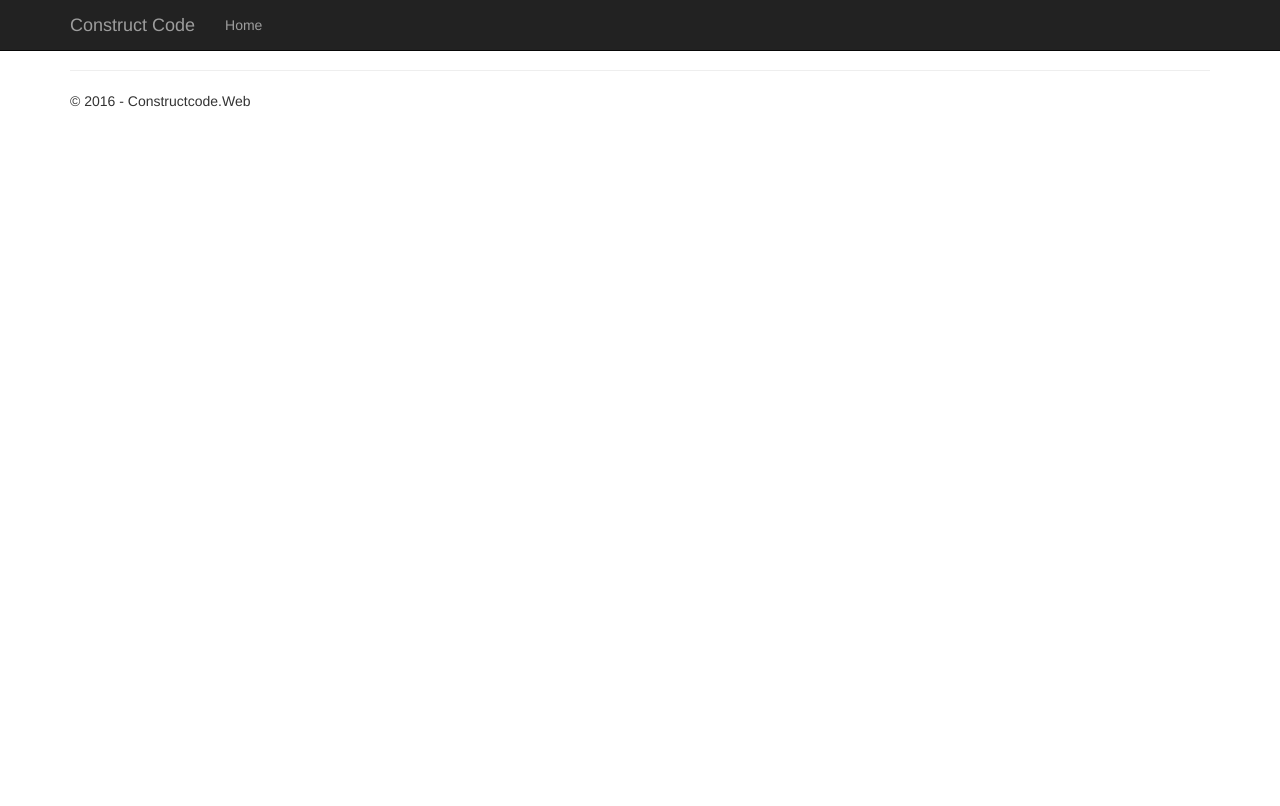
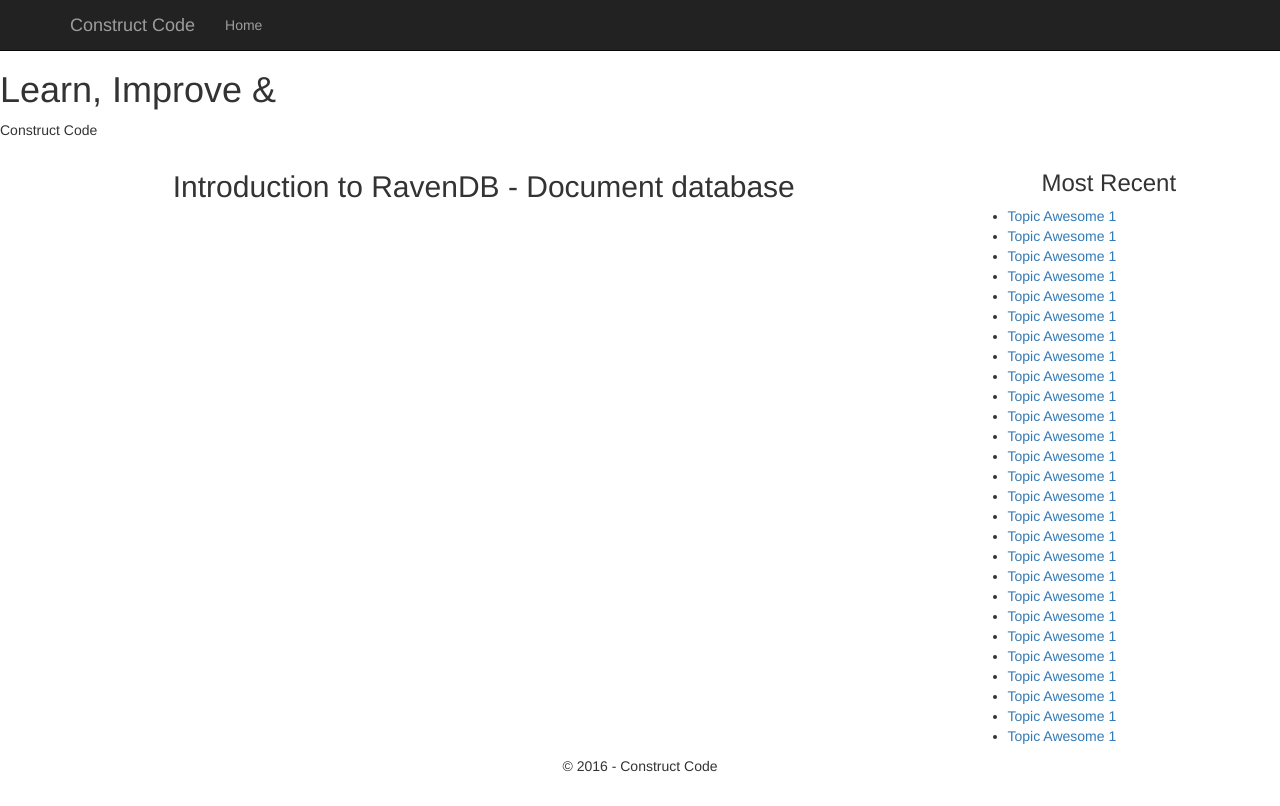
Before and after one commit to runeanielsen/constructcode, an ASP.NET Core app: page / in a window 1280 px wide. Before the commit the page ends 107 px from the top, so only its background shows below. Run offline with ASP.NET Core 8, Linux system fonts and the light colour scheme; some libraries are stand-ins or nearby versions.

Commit message:
Added a decent layout for page

```diff
--- a/Constructcode.Web/Views/Home/Index.cshtml
+++ b/Constructcode.Web/Views/Home/Index.cshtml
@@ -1,3 +1,56 @@
 @{
     ViewData["Title"] = "Home Page";
 }
+
+<div class="row">
+    <div class="frontpage-banner">
+        <div class="banner-content">
+            <h1>Learn, Improve &</h1>
+            <p>Construct Code</p>
+        </div>
+    </div>
+
+    <div class="col-md-12">
+        <div class="col-md-9">
+            <div class="main-content">
+                <h2 class="text-center">Introduction to RavenDB - Document database</h2>
+            </div>
+        </div>
+
+
+        <div class="col-md-3">
+            <div class="side-menu">
+                <h3 class="text-center">Most Recent</h3>
+                <ul>
+                    <li><a href="">Topic Awesome 1</a></li>
+                    <li><a href="">Topic Awesome 1</a></li>
+                    <li><a href="">Topic Awesome 1</a></li>
+                    <li><a href="">Topic Awesome 1</a></li>
+                    <li><a href="">Topic Awesome 1</a></li>
+                    <li><a href="">Topic Awesome 1</a></li>
+                    <li><a href="">Topic Awesome 1</a></li>
+                    <li><a href="">Topic Awesome 1</a></li>
+                    <li><a href="">Topic Awesome 1</a></li>
+                    <li><a href="">Topic Awesome 1</a></li>
+                    <li><a href="">Topic Awesome 1</a></li>
+                    <li><a href="">Topic Awesome 1</a></li>
+                    <li><a href="">Topic Awesome 1</a></li>
+                    <li><a href="">Topic Awesome 1</a></li>
+                    <li><a href="">Topic Awesome 1</a></li>
+                    <li><a href="">Topic Awesome 1</a></li>
+                    <li><a href="">Topic Awesome 1</a></li>
+                    <li><a href="">Topic Awesome 1</a></li>
+                    <li><a href="">Topic Awesome 1</a></li>
+                    <li><a href="">Topic Awesome 1</a></li>
+                    <li><a href="">Topic Awesome 1</a></li>
+                    <li><a href="">Topic Awesome 1</a></li>
+                    <li><a href="">Topic Awesome 1</a></li>
+                    <li><a href="">Topic Awesome 1</a></li>
+                    <li><a href="">Topic Awesome 1</a></li>
+                    <li><a href="">Topic Awesome 1</a></li>
+                    <li><a href="">Topic Awesome 1</a></li>
+                </ul>
+            </div>
+        </div>
+    </div>
+</div>
--- a/Constructcode.Web/Views/Shared/_Layout.cshtml
+++ b/Constructcode.Web/Views/Shared/_Layout.cshtml
@@ -8,12 +8,14 @@
     <environment names="Development">
         <link rel="stylesheet" href="~/lib/bootstrap/dist/css/bootstrap.css" />
         <link rel="stylesheet" href="~/css/site.css" />
+        <link href="https://fonts.googleapis.com/css?family=Open+Sans" rel="stylesheet">
     </environment>
     <environment names="Staging,Production">
         <link rel="stylesheet" href="https://ajax.aspnetcdn.com/ajax/bootstrap/3.3.6/css/bootstrap.min.css"
               asp-fallback-href="~/lib/bootstrap/dist/css/bootstrap.min.css"
               asp-fallback-test-class="sr-only" asp-fallback-test-property="position" asp-fallback-test-value="absolute" />
         <link rel="stylesheet" href="~/css/site.min.css" asp-append-version="true" />
+        <link rel="stylesheet" href="https://fonts.googleapis.com/css?family=Open+Sans">
     </environment>
 </head>
 <body>
@@ -35,11 +37,15 @@
             </div>
         </div>
     </div>
-    <div class="container body-content">
+    <div class="container-fluid body-content">
         @RenderBody()
-        <hr />
+
         <footer>
-            <p>&copy; 2016 - Constructcode.Web</p>
+            <div class="footer-container row">
+                <div class="footer-content">
+                    <p class="text-center">&copy; 2016 - Construct Code</p>
+                </div>
+            </div>
         </footer>
     </div>
 
```
Also changed, not shown: Constructcode.Web/wwwroot/css/site.css (+78 -16 lines).
